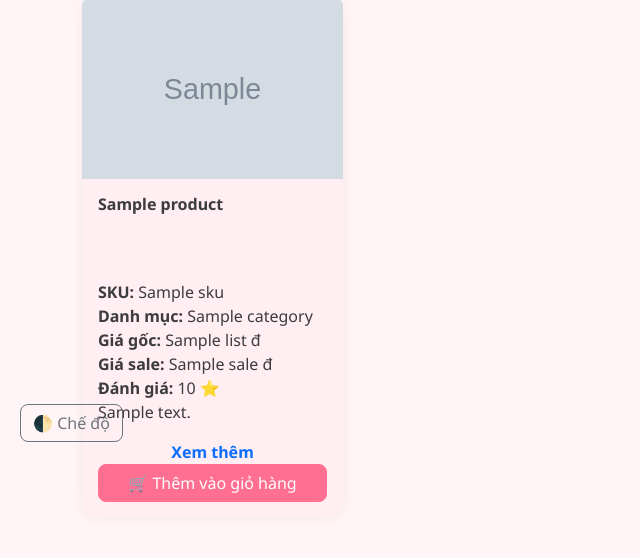
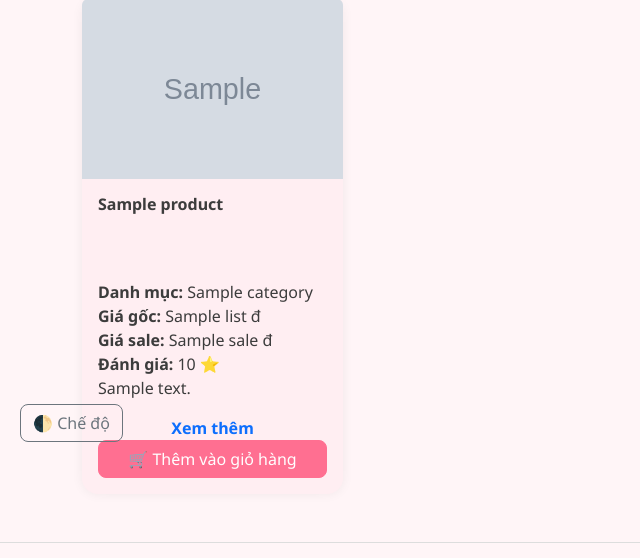
Before and after one commit to haianh04/CloudComputing, a Flask app: page / in a window 1280 px wide. Shown: the part 338-896 px from the top of the page, without its empty margins (0-640 px from the left). Run offline with Flask 3, Linux system fonts and the light colour scheme; grey boxes marked "Sample" are stand-in pictures; a database or web service that is not in the repository returns one stand-in record (values such as "Sample title"); data that the repository does not hold is empty.

Commit message:
Update index.html

```diff
--- a/templates/index.html
+++ b/templates/index.html
@@ -74,7 +74,6 @@
       {% endif %}
       <div class="card-body d-flex flex-column">
         <h5 class="card-title">{{ product.productName }}</h5>
-        <div class="line"><strong>SKU:</strong> {{ product.sku }}</div>
         <div class="line"><strong>Danh mục:</strong> {{ product.category }}</div>
         <div class="line"><strong>Giá gốc:</strong> {{ product.price.list or "đ" }} đ</div>
         <div class="line"><strong>Giá sale:</strong> {{ product.price.sale or "đ" }} đ</div>
```
